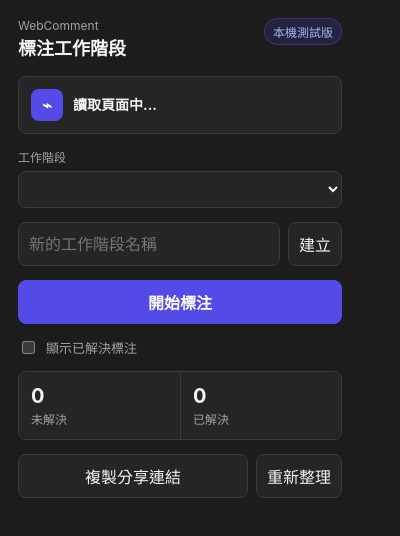
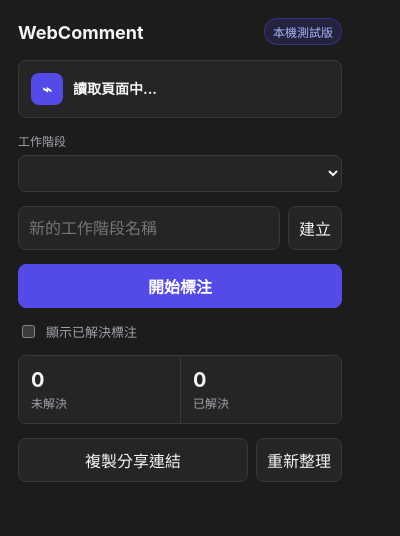
Before and after one commit to eleanorewu/webcomment, a browser extension: page src/popup/popup.html in a window 400 px wide. Drawn offline with Linux system fonts and the light colour scheme.

Commit message:
feat: simplify popup title

```diff
--- a/src/popup/popup.css
+++ b/src/popup/popup.css
@@ -42,7 +42,6 @@
   gap: 12px;
 }
 
-.eyebrow,
 .page-meta,
 .message {
   margin: 0;
@@ -53,6 +52,7 @@
 
 h1 {
   margin: 2px 0 0;
+  color: var(--text);
   font-size: 18px;
   line-height: 26px;
 }
--- a/src/popup/popup.html
+++ b/src/popup/popup.html
@@ -10,8 +10,7 @@
     <main class="popup-shell">
       <header class="popup-header">
         <div>
-          <p class="eyebrow">WebComment</p>
-          <h1>標注工作階段</h1>
+          <h1>WebComment</h1>
         </div>
         <span id="connectionStatus" class="status-pill">本機測試版</span>
       </header>
```
